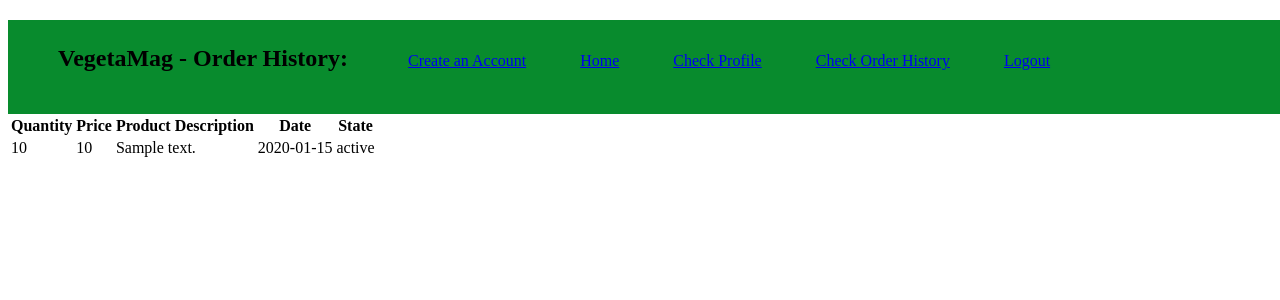
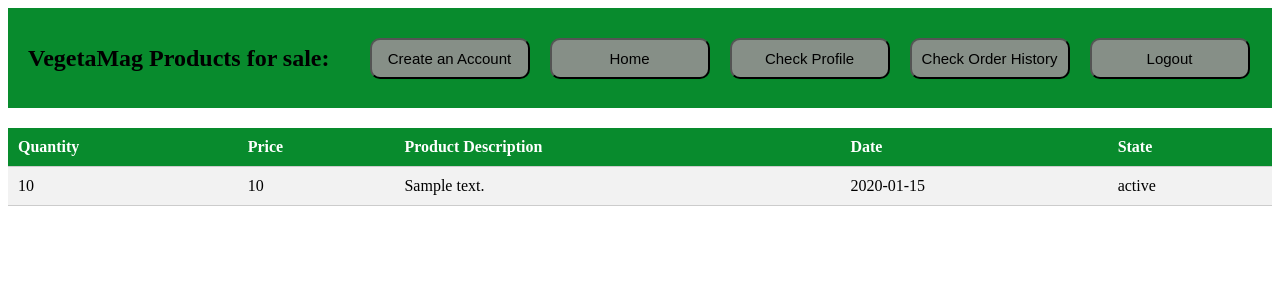
Before and after one commit to devdp11/stock_management-project, a Spring app: template web/src/main/resources/templates/userOrders.html in a window 1280 px wide; the page is wider, and only the part inside the window is pictured. Shown: the top 300 px of that part. Run offline with Thymeleaf, Linux system fonts and the light colour scheme; the template is opened without the code that fills it: most values are stand-ins (such as "Sample title", 1, 10 or a date in 2020); data that the repository does not hold is empty.

Commit message:
CSS orders

```diff
--- a/web/src/main/resources/templates/userOrders.html
+++ b/web/src/main/resources/templates/userOrders.html
@@ -4,52 +4,94 @@
     <meta charset="UTF-8">
     <title>User Orders</title>
     <style>
-        header {
-            width: 45cm;
-            height: 2.5cm;
-            padding-left: 0;
-            background-color: #088B2D;
-        }
-        h2 {
-            position: relative;
-            top: 25px;
-            left: 50px;
-        }
+
         a {
             position: relative;
             margin-left: 50px;
             bottom: 15px;
         }
-        .a-teste {
-            margin-left: 400px;
+
+        .buttons {
+            padding: 10px;
+            background-color: rgba(147, 145, 145, 0.91);
+            border-radius: 10px;
+            margin-left: 20px;
+            width: 160px;
+            border-color: black;
+            font-size: 15px;
+        }
+
+        .buttons:hover {
+            background-color: #299d02;
+            animation-name: wiggle;
+            animation-duration: 0.5s;
+            animation-iteration-count: infinite;
+        }
+
+        @keyframes wiggle {
+            0% { transform: rotate(0); }
+            25% { transform: rotate(-5deg); }
+            50% { transform: rotate(5deg); }
+            75% { transform: rotate(-5deg); }
+            100% { transform: rotate(0); }
+        }
+
+        .header {
+            display: flex;
+            background-color: #088B2D;
+            height: 100px;
+            align-items: center;
+        }
+
+        .divbuttons {
+            display: flex;
+            align-items: center;
+        }
+
+        table {
+            width: 100%;
+            border-collapse: collapse;
+            margin-top: 20px;
+        }
+
+        th, td {
+            padding: 10px;
+            text-align: left;
+            border-bottom: 1px solid #CCC;
+        }
+
+        th {
+            background-color: #088B2D;
+            color: #FFF;
+        }
+
+        tr:nth-child(even) {
+            background-color: #f2f2f2;
         }
     </style>
 </head>
 <body>
-<header>
-    <h2>VegetaMag - Order History:</h2>
-    <a class="a-teste" href="/register">Create an Account</a>
-    <a href="/home">Home</a>
-    <a href="/userProfile">Check Profile</a>
-    <a href="/userOrders">Check Order History</a>
-    <a href="/login">Logout</a>
-</header>
+<div class="header">
+    <header>
+        <div class="divbuttons">
+            <h2 style="margin: 20px">VegetaMag Products for sale:</h2>
+            <button class="buttons" onclick="location.href='/register'">Create an Account</button>
+            <button class="buttons" onclick="location.href='/home'">Home</button>
+            <button class="buttons" onclick="location.href='/userProfile'">Check Profile</button>
+            <button class="buttons" onclick="location.href='/userOrders'">Check Order History</button>
+            <button class="buttons" onclick="location.href='/login'">Logout</button>
+        </div>
+    </header>
+</div>
 <table>
     <tr>
-        <th rowspan="2">Quantity</th>
-        <th rowspan="2">Price</th>
-        <th rowspan="2">Product Description</th>
-        <th rowspan="2">Date</th>
-        <th rowspan="2">State</th>
+        <th>Quantity</th>
+        <th>Price</th>
+        <th>Product Description</th>
+        <th>Date</th>
+        <th>State</th>
     </tr>
-    <tr>
-        <!-- Adicione esta linha para exibir os rótulos dos cabeçalhos -->
-        <td></td>
-        <td></td>
-        <td></td>
-        <td></td>
-        <td></td>
-    </tr>
+
     <tr th:each="order : ${orders}">
         <td th:text="${order.orderQuantity}"></td>
         <td th:text="${order.orderPrice}"></td>
```
Also changed, not shown: web/src/main/resources/templates/home.html (+25 -3 lines).
